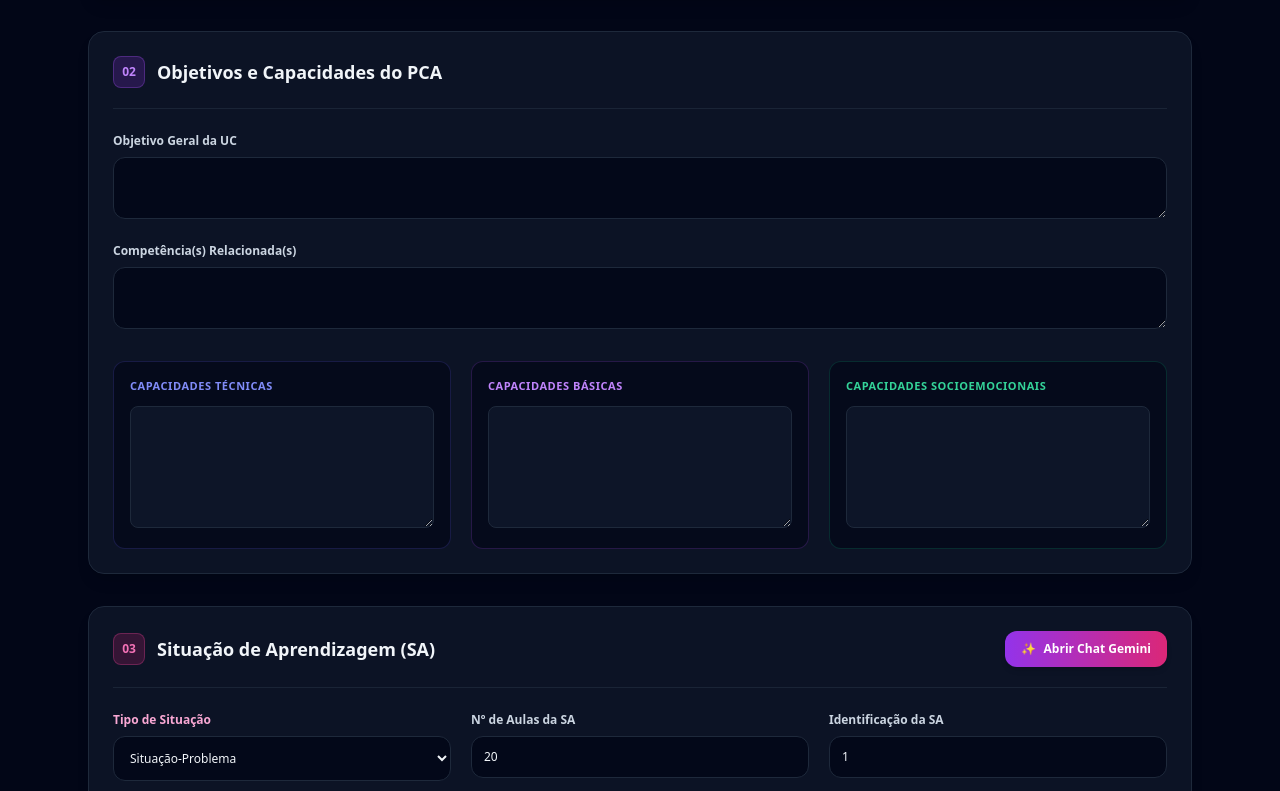
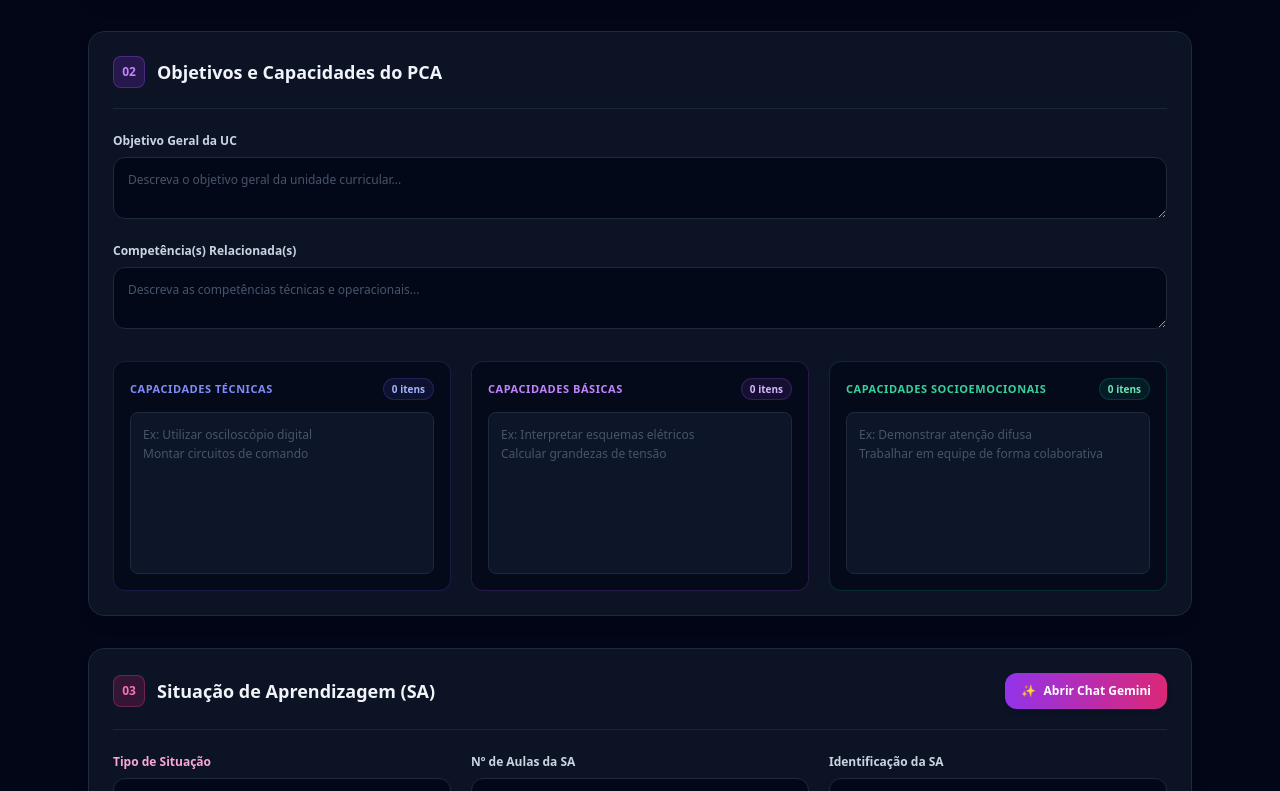
Before and after one commit to Willkmass/Easy-PEUC-Generator, a Next.js app: page /peuc/criar in a window 1280 px wide. Shown: the part 519-1310 px from the top of the page. Built offline with nearby package versions, Linux system fonts and the light colour scheme; no server answers; the database is empty.

Commit message:
Update ObjetivosCapacidadesSection.tsx

```diff
--- a/components/peuc/ObjetivosCapacidadesSection.tsx
+++ b/components/peuc/ObjetivosCapacidadesSection.tsx
@@ -3,6 +3,16 @@
 import { usePeucForm } from '@/app/peuc/criar/usePeucForm';
 
 export function ObjetivosCapacidadesSection({ form }: { form: ReturnType<typeof usePeucForm> }) {
+  // Helper simples para contar quantas capacidades foram inseridas por linha
+  const contarItens = (texto: string) => {
+    if (!texto.trim()) return 0;
+    return texto.split('\n').filter((linha) => linha.trim().length > 0).length;
+  };
+
+  const qtdTecnicas = contarItens(form.capacidadesTecnicas);
+  const qtdBasicas = contarItens(form.capacidadesBasicas);
+  const qtdSocio = contarItens(form.capacidadesSocioemocionais);
+
   return (
     <section className="bg-slate-900/80 border border-slate-800 rounded-2xl p-6 shadow-lg backdrop-blur-sm">
       <div className="flex items-center gap-3 pb-5 mb-6 border-b border-slate-800/80">
@@ -13,54 +23,86 @@ export function ObjetivosCapacidadesSection({ form }: { form: ReturnType<typeof
       </div>
 
       <div className="space-y-5 text-xs">
+        {/* Objetivo Geral */}
         <div>
           <label className="font-semibold block mb-2 text-slate-300">Objetivo Geral da UC</label>
           <textarea
             rows={2}
             value={form.objetivoGeral}
             onChange={(e) => form.setObjetivoGeral(e.target.value)}
-            className="w-full bg-slate-950/80 border border-slate-800 text-slate-100 p-3.5 rounded-xl outline-none"
+            placeholder="Descreva o objetivo geral da unidade curricular..."
+            className="w-full bg-slate-950/80 border border-slate-800 text-slate-100 p-3.5 rounded-xl outline-none focus:border-purple-500/50 transition-colors placeholder:text-slate-600"
           />
         </div>
 
+        {/* Competências */}
         <div>
           <label className="font-semibold block mb-2 text-slate-300">Competência(s) Relacionada(s)</label>
           <textarea
             rows={2}
             value={form.competencias}
             onChange={(e) => form.setCompetencias(e.target.value)}
-            className="w-full bg-slate-950/80 border border-slate-800 text-slate-100 p-3.5 rounded-xl outline-none"
+            placeholder="Descreva as competências técnicas e operacionais..."
+            className="w-full bg-slate-950/80 border border-slate-800 text-slate-100 p-3.5 rounded-xl outline-none focus:border-purple-500/50 transition-colors placeholder:text-slate-600"
           />
         </div>
 
+        {/* Grid de Capacidades */}
         <div className="grid grid-cols-1 md:grid-cols-3 gap-5 pt-2">
-          <div className="bg-slate-950/60 border border-indigo-500/20 p-4 rounded-xl space-y-3">
-            <span className="text-[11px] font-bold text-indigo-400 uppercase tracking-wider block">Capacidades Técnicas</span>
+          {/* Capacidades Técnicas */}
+          <div className="bg-slate-950/60 border border-indigo-500/20 p-4 rounded-xl space-y-3 flex flex-col justify-between">
+            <div className="flex items-center justify-between">
+              <span className="text-[11px] font-bold text-indigo-400 uppercase tracking-wider">
+                Capacidades Técnicas
+              </span>
+              <span className="bg-indigo-500/10 text-indigo-300 text-[10px] font-semibold px-2 py-0.5 rounded-full border border-indigo-500/20">
+                {qtdTecnicas} {qtdTecnicas === 1 ? 'item' : 'itens'}
+              </span>
+            </div>
             <textarea
-              rows={6}
+              rows={7}
               value={form.capacidadesTecnicas}
               onChange={(e) => form.setCapacidadesTecnicas(e.target.value)}
-              className="w-full bg-slate-900/90 border border-slate-800 text-slate-200 p-3 rounded-lg text-xs outline-none"
+              placeholder="Ex: Utilizar osciloscópio digital&#10;Montar circuitos de comando"
+              className="w-full bg-slate-900/90 border border-slate-800 text-slate-200 p-3 rounded-lg text-xs outline-none focus:border-indigo-500/50 transition-colors leading-relaxed placeholder:text-slate-600 resize-none"
             />
           </div>
 
-          <div className="bg-slate-950/60 border border-purple-500/20 p-4 rounded-xl space-y-3">
-            <span className="text-[11px] font-bold text-purple-400 uppercase tracking-wider block">Capacidades Básicas</span>
+          {/* Capacidades Básicas */}
+          <div className="bg-slate-950/60 border border-purple-500/20 p-4 rounded-xl space-y-3 flex flex-col justify-between">
+            <div className="flex items-center justify-between">
+              <span className="text-[11px] font-bold text-purple-400 uppercase tracking-wider">
+                Capacidades Básicas
+              </span>
+              <span className="bg-purple-500/10 text-purple-300 text-[10px] font-semibold px-2 py-0.5 rounded-full border border-purple-500/20">
+                {qtdBasicas} {qtdBasicas === 1 ? 'item' : 'itens'}
+              </span>
+            </div>
             <textarea
-              rows={6}
+              rows={7}
               value={form.capacidadesBasicas}
               onChange={(e) => form.setCapacidadesBasicas(e.target.value)}
-              className="w-full bg-slate-900/90 border border-slate-800 text-slate-200 p-3 rounded-lg text-xs outline-none"
+              placeholder="Ex: Interpretar esquemas elétricos&#10;Calcular grandezas de tensão"
+              className="w-full bg-slate-900/90 border border-slate-800 text-slate-200 p-3 rounded-lg text-xs outline-none focus:border-purple-500/50 transition-colors leading-relaxed placeholder:text-slate-600 resize-none"
             />
           </div>
 
-          <div className="bg-slate-950/60 border border-emerald-500/20 p-4 rounded-xl space-y-3">
-            <span className="text-[11px] font-bold text-emerald-400 uppercase tracking-wider block">Capacidades Socioemocionais</span>
+          {/* Capacidades Socioemocionais */}
+          <div className="bg-slate-950/60 border border-emerald-500/20 p-4 rounded-xl space-y-3 flex flex-col justify-between">
+            <div className="flex items-center justify-between">
+              <span className="text-[11px] font-bold text-emerald-400 uppercase tracking-wider">
+                Capacidades Socioemocionais
+              </span>
+              <span className="bg-emerald-500/10 text-emerald-300 text-[10px] font-semibold px-2 py-0.5 rounded-full border border-emerald-500/20">
+                {qtdSocio} {qtdSocio === 1 ? 'item' : 'itens'}
+              </span>
+            </div>
             <textarea
-              rows={6}
+              rows={7}
               value={form.capacidadesSocioemocionais}
               onChange={(e) => form.setCapacidadesSocioemocionais(e.target.value)}
-              className="w-full bg-slate-900/90 border border-slate-800 text-slate-200 p-3 rounded-lg text-xs outline-none"
+              placeholder="Ex: Demonstrar atenção difusa&#10;Trabalhar em equipe de forma colaborativa"
+              className="w-full bg-slate-900/90 border border-slate-800 text-slate-200 p-3 rounded-lg text-xs outline-none focus:border-emerald-500/50 transition-colors leading-relaxed placeholder:text-slate-600 resize-none"
             />
           </div>
         </div>
```
